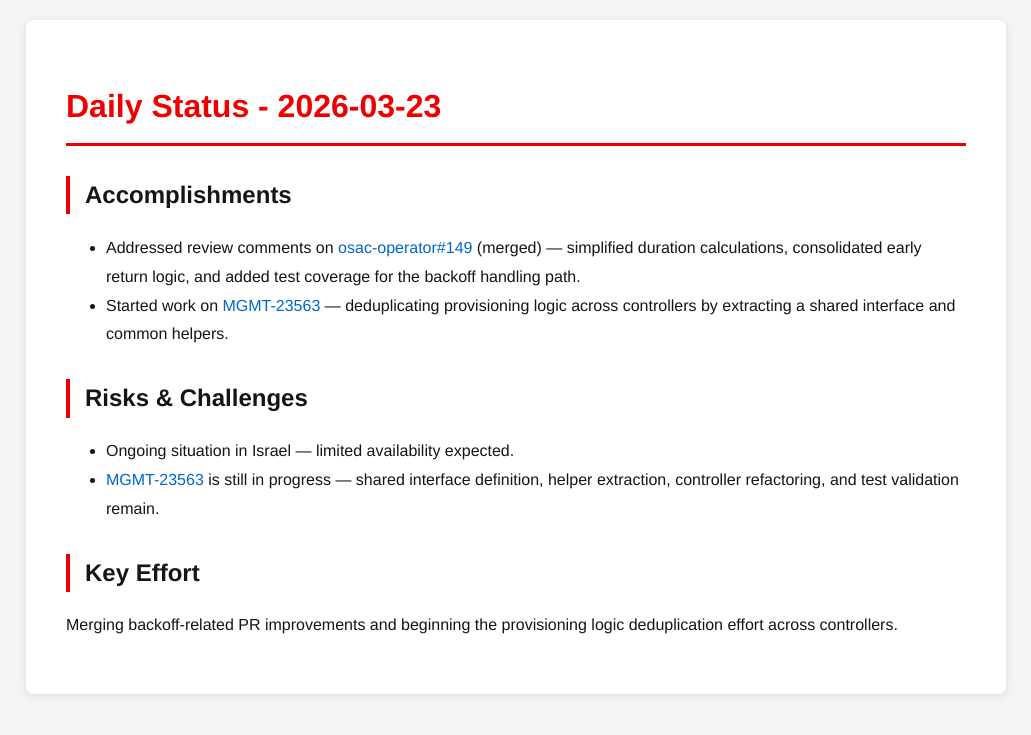
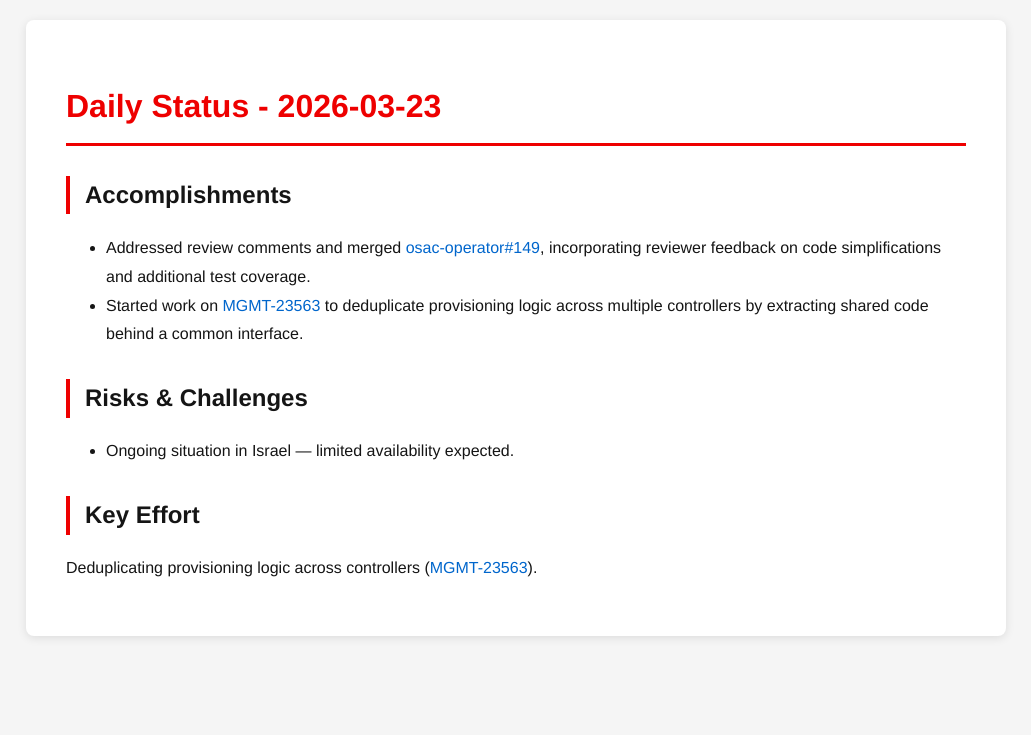
Before and after one commit to tzvatot/daily-status, a Jekyll site: the page built from 2026-03-23.md, in a window 1280 px wide. Shown: the top 735 px of the page, without its empty margins (124-1155 px from the left). Built offline with Jekyll 4.4.1, drawn with Linux system fonts in a browser that asks for light colours.

Commit message:
Daily status update - 2026-03-23

```diff
--- a/2026-03-23.md
+++ b/2026-03-23.md
@@ -7,12 +7,11 @@ date: 2026-03-23
 # Daily Status - 2026-03-23
 
 ## Accomplishments
-- Addressed review comments on [osac-operator#149](https://github.com/osac-project/osac-operator/pull/149) (merged) — simplified duration calculations, consolidated early return logic, and added test coverage for the backoff handling path.
-- Started work on [MGMT-23563](https://issues.redhat.com/browse/MGMT-23563) — deduplicating provisioning logic across controllers by extracting a shared interface and common helpers.
+- Addressed review comments and merged [osac-operator#149](https://github.com/osac-project/osac-operator/pull/149), incorporating reviewer feedback on code simplifications and additional test coverage.
+- Started work on [MGMT-23563](https://issues.redhat.com/browse/MGMT-23563) to deduplicate provisioning logic across multiple controllers by extracting shared code behind a common interface.
 
 ## Risks & Challenges
 - Ongoing situation in Israel — limited availability expected.
-- [MGMT-23563](https://issues.redhat.com/browse/MGMT-23563) is still in progress — shared interface definition, helper extraction, controller refactoring, and test validation remain.
 
 ## Key Effort
-Merging backoff-related PR improvements and beginning the provisioning logic deduplication effort across controllers.
+Deduplicating provisioning logic across controllers ([MGMT-23563](https://issues.redhat.com/browse/MGMT-23563)).
```
